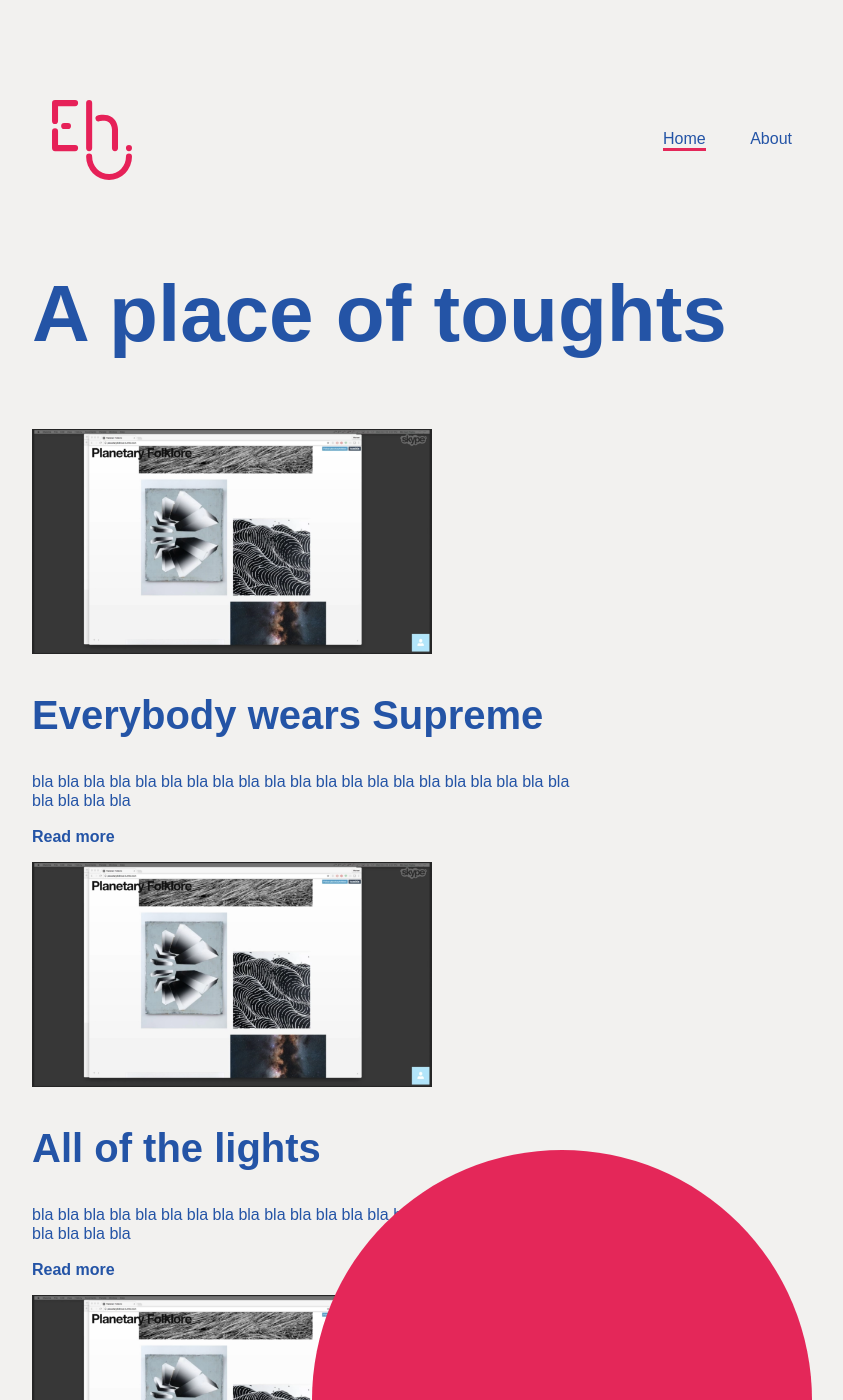
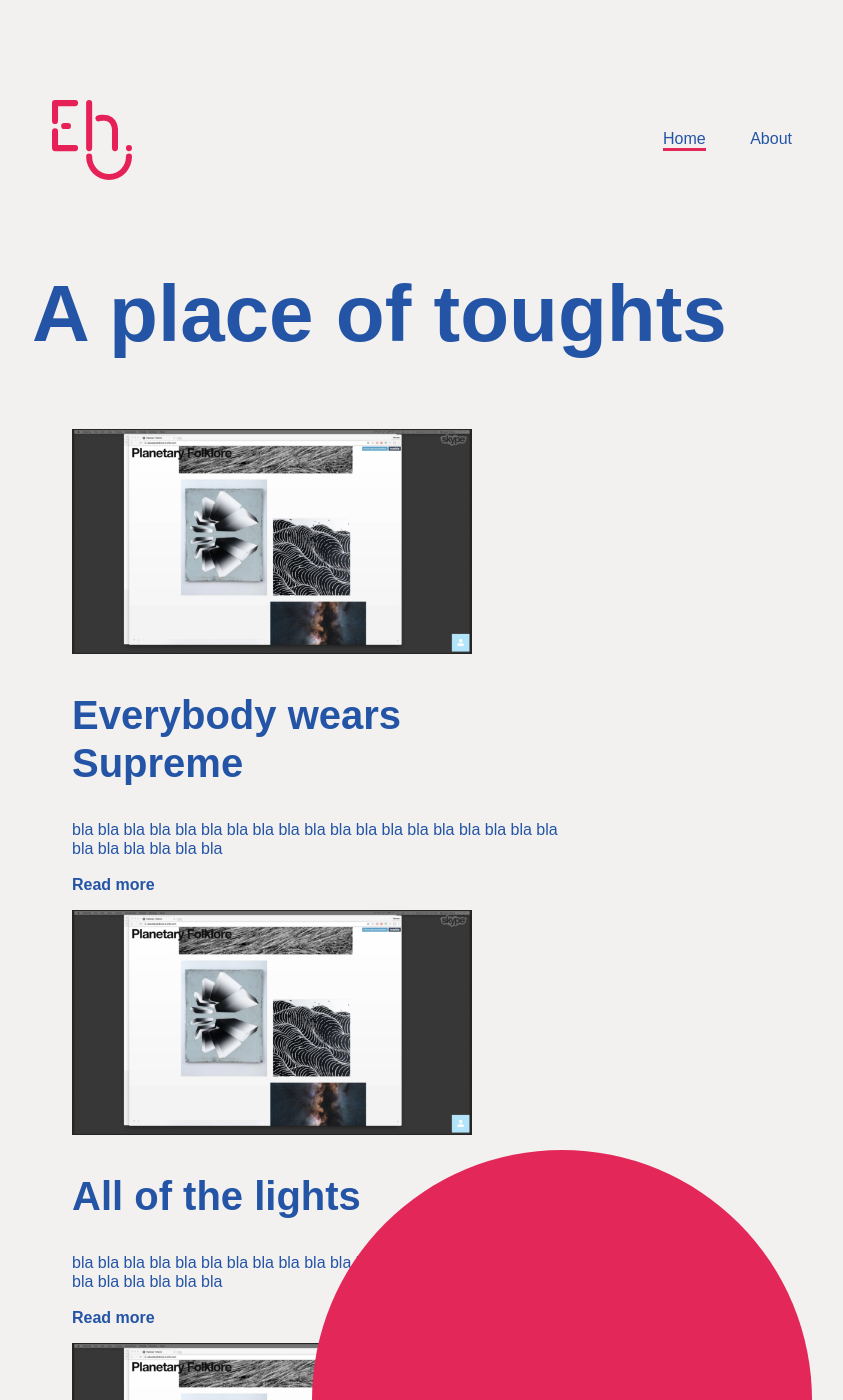
Before and after one commit to emho-lab/journal, a Jekyll site: the page built from index.html, in a window 1280 px wide and 1400 px high. Shown: the whole window, without its empty margins (218-1061 px from the left). Built offline with Jekyll 4.4.1, drawn with Linux system fonts in a browser that asks for light colours; some web fonts are replaced.

```diff
--- a/assets/css/app.scss
+++ b/assets/css/app.scss
@@ -84,7 +84,7 @@
     text-decoration: none;
     color: $blue;
     display: inline-block;
-    margin: 0 0 0 0;
+    margin: 0 0 0 40px;
 }
 
 div.circle {
@@ -127,9 +127,8 @@
 
   div.blog-posts {
 
-
     img {
-
         max-width: 400px;
     }
+
   }
```
